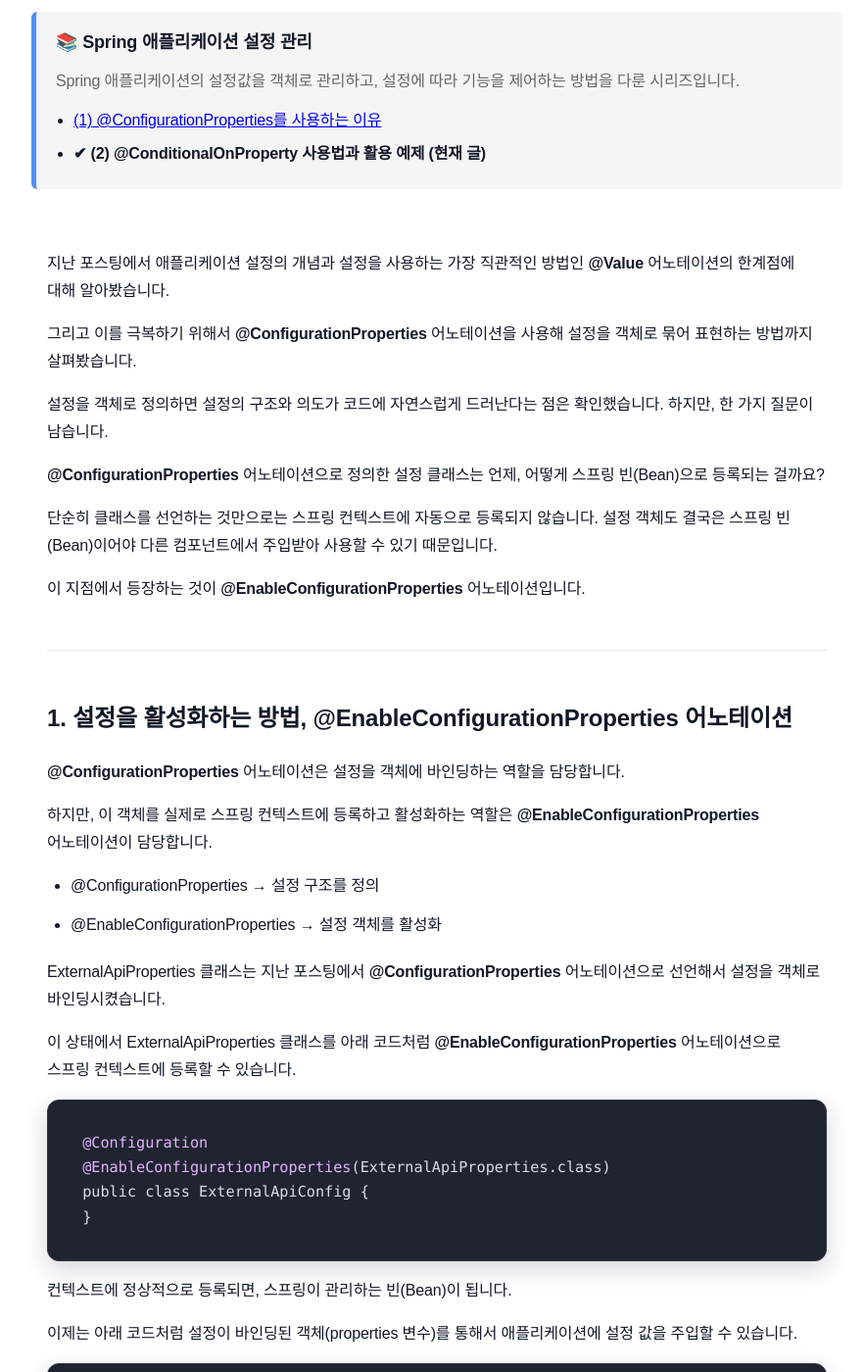
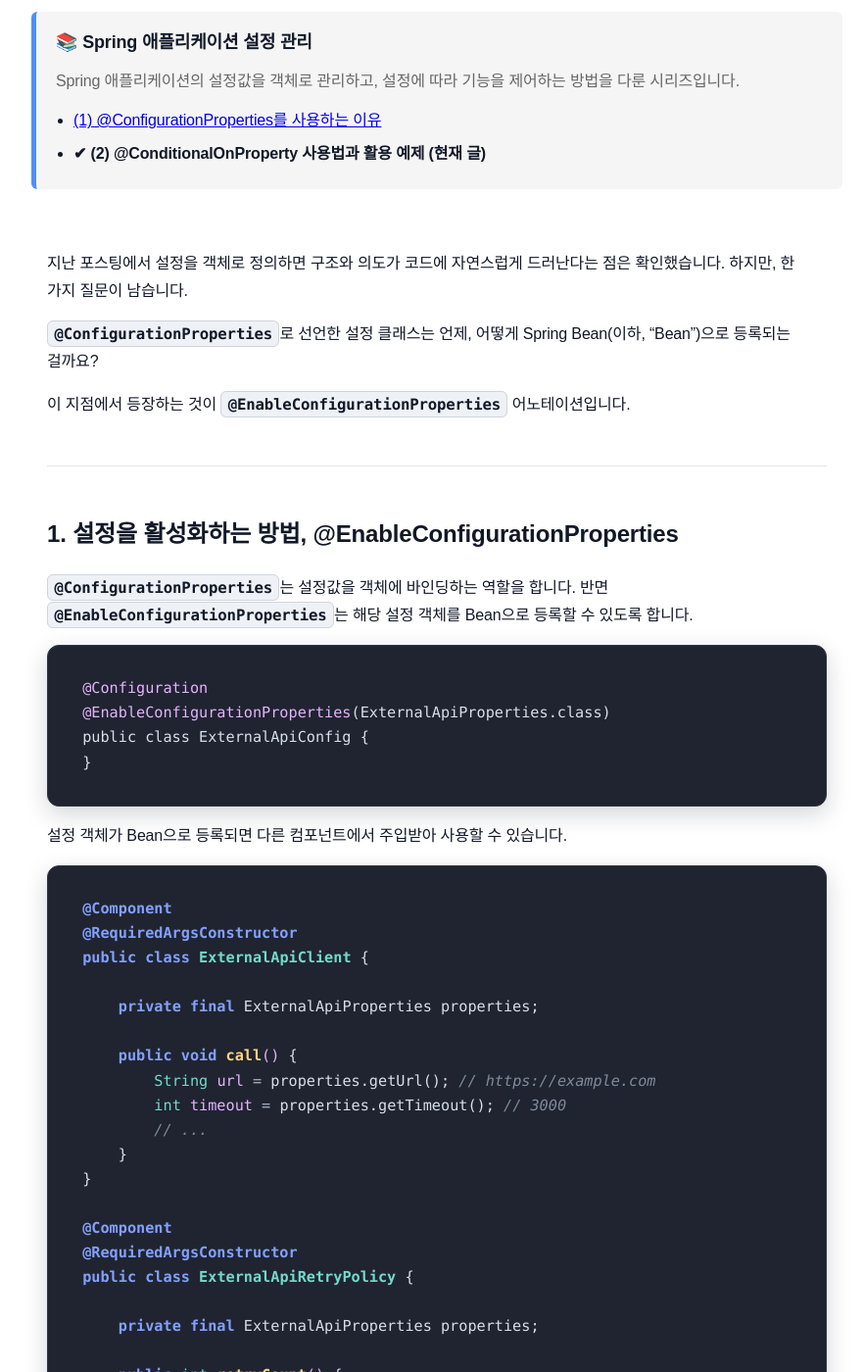
Before and after one commit to sanghoon-lee/sanghoon-lee.github.io, a Jekyll site: the page built from _posts/2026-02-13-Config2.md, in a window 1280 px wide and 1400 px high, scrolled down 393 px. Shown: the whole window at 98% size, without its empty margins (194-1076 px from the left). Built offline with Jekyll 4.4.1, drawn with Linux system fonts in a browser that asks for light colours; nearby versions of some CDN libraries; comment, search, counter and statistics services are not loaded; some of the changed text lies outside the part shown.

Commit message:
설정 2편 시리즈 리라이팅

````diff
--- a/_posts/2026-02-13-Config2.md
+++ b/_posts/2026-02-13-Config2.md
@@ -1,42 +1,26 @@
 ---
 layout: post
-title: "[학습기록] 스프링 애플리케이션 설정 관리: (2) 설정을 활성화하고, 제어하는 방법"
+title: "[학습기록] Spring 애플리케이션 설정 관리: (2) @ConditionalOnProperty 사용법과 활용 예제"
 date: 2026-02-13
 series: spring-config
-description: Spring Boot의 @ConditionalOnProperty 사용법과 설정을 이용해 Bean을 조건부로 등록하는 방법을 예제로 설명합니다.
+description: Spring Boot에서 @EnableConfigurationProperties를 이용해 설정 객체를 등록하고, @ConditionalOnProperty를 사용해 설정값에 따라 Bean을 조건부로 등록하는 방법을 예제와 함께 설명합니다.
 image: /assets/images/springboot.png
 categories: 학습기록
 tags:
   - 자바
 ---
 
-지난 포스팅에서 애플리케이션 설정의 개념과 설정을 사용하는 가장 직관적인 방법인 **@Value** 어노테이션의 한계점에 대해 알아봤습니다.
+지난 포스팅에서 설정을 객체로 정의하면 구조와 의도가 코드에 자연스럽게 드러난다는 점은 확인했습니다. 하지만, 한 가지 질문이 남습니다.
 
-그리고 이를 극복하기 위해서 **@ConfigurationProperties** 어노테이션을 사용해 설정을 객체로 묶어 표현하는 방법까지 살펴봤습니다.
+`@ConfigurationProperties`로 선언한 설정 클래스는 언제, 어떻게 Spring Bean(이하, "Bean")으로 등록되는 걸까요?
 
-설정을 객체로 정의하면 설정의 구조와 의도가 코드에 자연스럽게 드러난다는 점은 확인했습니다. 하지만, 한 가지 질문이 남습니다.
-
-**@ConfigurationProperties** 어노테이션으로 정의한 설정 클래스는 언제, 어떻게 스프링 빈(Bean)으로 등록되는 걸까요?
-
-단순히 클래스를 선언하는 것만으로는 스프링 컨텍스트에 자동으로 등록되지 않습니다. 설정 객체도 결국은 스프링 빈(Bean)이어야 다른 컴포넌트에서 주입받아 사용할 수 있기 때문입니다.
-
-이 지점에서 등장하는 것이 **@EnableConfigurationProperties** 어노테이션입니다.
+이 지점에서 등장하는 것이 `@EnableConfigurationProperties` 어노테이션입니다.
 
 ---
 
-## 1. 설정을 활성화하는 방법, @EnableConfigurationProperties 어노테이션
+## 1. 설정을 활성화하는 방법, @EnableConfigurationProperties
 
-**@ConfigurationProperties** 어노테이션은 설정을 객체에 바인딩하는 역할을 담당합니다.
-
-하지만, 이 객체를 실제로 스프링 컨텍스트에 등록하고 활성화하는 역할은 **@EnableConfigurationProperties** 어노테이션이 담당합니다.
-
-* @ConfigurationProperties → 설정 구조를 정의
-* @EnableConfigurationProperties → 설정 객체를 활성화
-
-ExternalApiProperties 클래스는 지난 포스팅에서 **@ConfigurationProperties** 어노테이션으로 선언해서 설정을 객체로 바인딩시켰습니다.
-
-이 상태에서 ExternalApiProperties 클래스를 아래 코드처럼 **@EnableConfigurationProperties** 어노테이션으로 스프링 컨텍스트에 등록할 수 있습니다.
-
+`@ConfigurationProperties`는 설정값을 객체에 바인딩하는 역할을 합니다. 반면 `@EnableConfigurationProperties`는 해당 설정 객체를 Bean으로 등록할 수 있도록 합니다.
 ```java
 @Configuration
 @EnableConfigurationProperties(ExternalApiProperties.class)
@@ -44,19 +28,14 @@ public class ExternalApiConfig {
 }
 ```
 
-컨텍스트에 정상적으로 등록되면, 스프링이 관리하는 빈(Bean)이 됩니다.
-
-이제는 아래 코드처럼 설정이 바인딩된 객체(properties 변수)를 통해서 애플리케이션에 설정 값을 주입할 수 있습니다.
+설정 객체가 Bean으로 등록되면 다른 컴포넌트에서 주입받아 사용할 수 있습니다.
 
 ```java
 @Component
+@RequiredArgsConstructor
 public class ExternalApiClient {
 
     private final ExternalApiProperties properties;
-
-    public ExternalApiClient(ExternalApiProperties properties) {
-        this.properties = properties;
-    }
 
     public void call() {
         String url = properties.getUrl(); // https://example.com
@@ -66,13 +45,10 @@ public class ExternalApiClient {
 }
 
 @Component
+@RequiredArgsConstructor
 public class ExternalApiRetryPolicy {
 
     private final ExternalApiProperties properties;
-
-    public ExternalApiRetryPolicy(ExternalApiProperties properties) {
-        this.properties = properties;
-    }
 
     public int retryCount() {
         return properties.getRetry(); // 3
@@ -81,11 +57,11 @@ public class ExternalApiRetryPolicy {
 ```
 ---
 
-## 2. @Component와 @EnableConfigurationProperties 어노테이션의 차이
+## 2. @Component와 @EnableConfigurationProperties의 차이
 
 그렇다면 이런 질문이 자연스럽게 떠오릅니다.
 
-**@EnableConfigurationProperties** 어노테이션을 사용하지 않고, 그냥 ExternalApiProperties를 선언할 때 **@Component** 어노테이션을 사용하면 되는 것 아닐까?
+> `@EnableConfigurationProperties`를 사용하지 않고, 그냥 `@Component`를 사용하면 되는 것 아닐까?
 
 실제로 다음과 같이 코드를 작성하는 것도 가능합니다.
 
@@ -102,43 +78,36 @@ public class ExternalApiProperties {
 }
 ```
 
-이렇게 하면 ExternalApiProperties는 컴포넌트 스캔 대상이 되어 자동으로 스프링 컨텍스트에 빈(Bean)으로 등록됩니다.
+이렇게 하면 `ExternalApiProperties`는 컴포넌트 스캔 대상이 되어 자동으로 Spring 컨텍스트에 Bean으로 등록됩니다.
 
-그렇다면 굳이 **@EnableConfigurationProperties** 어노테이션을 사용할 필요가 있을까요?
-
-두 방식의 차이점을 정리해보면 다음과 같습니다.
+그렇다면 굳이 `@EnableConfigurationProperties` 어노테이션을 사용할 필요가 있을까요? 두 방식의 차이점을 정리해보면 다음과 같습니다.
 
 | 구분        | @Component | @EnableConfigurationProperties |
 | --------- | ---------- | ------------------------------ |
 | 등록 방식     | 자동 컴포넌트 스캔 | 명시적 등록                         |
-| 설정 클래스 성격 | 일반 컴포넌트    | 구성 요소                          |
+| 용도 | 일반 컴포넌트    | 설정 객체 등록                          |
 | 라이브러리/모듈화 | 적합하지 않음    | 적합                             |
 | 구조적 명확성   | 비교적 낮음     | 높음                             |
 
-**@Component** 어노테이션을 사용하는 방식이 분명 빠르고 간편해 보입니다. 하지만, 설정 클래스가 많아질수록 설정 객체와 일반 컴포넌트의 구분이 모호해질 수 있습니다.
+`@Component`를 사용하는 방식이 분명 빠르고 간편해 보입니다. 하지만, 설정 클래스가 많아질수록 설정 객체와 일반 컴포넌트를 구분하기 어려워질 수 있습니다.
 
-반면 **@EnableConfigurationProperties** 어노테이션을 사용하면 설정은 “구성 단계에서 활성화되는 요소”라는 인식이 더 분명해질 수 있습니다.
+반면 `@EnableConfigurationProperties`를 사용하면 설정은 **“구성 단계에서 활성화되는 요소”**라는 인식이 더 분명해질 수 있습니다.
 
-**@Component** 어노테이션을 사용해도 설정 클래스가 스캔 대상으로 등록이 되지만, 설정을 위한 별도의 구성 의도를 드러내지 못할 수 있습니다.
-
-그래서 애플리케이션을 **라이브러리/모듈화** 형태로 제공할 계획이 있거나, 설정의 구성(Configuration)을 명확히 분리하고 싶다면 **@EnableConfigurationProperties** 어노테이션을 사용하는 것이 더 적합합니다.
+`@Component`를 사용해도 설정 객체가 Bean으로 등록이 되지만, 설정을 위한 별도의 구성 의도를 드러내지 못할 수 있습니다. 일반적인 애플리케이션이라면 `@Component`를 사용해도 큰 문제는 없습니다. 하지만 설정의 역할을 명확히 구분하거나 라이브러리 형태로 제공한다면 `@EnableConfigurationProperties`를 사용하는 것이 더 적합합니다.
 
 ---
 
-## 3. 설정에 따라 동작을 제어하는 방법, @ConditionalOnProperty 어노테이션
+## 3. 설정에 따라 동작을 제어하는 방법, @ConditionalOnProperty
 
 때로는 특정 설정 값에 따라 애플리케이션의 동작을 수행하는 코드를 분기 처리해야 할 필요가 있습니다.
 
-**예시) 설정 값에 따라 코드 분기가 필요한 경우**
-* 특정 기능의 동작을 ON/OFF
-* 운영 환경에서만 특정 빈(Bean)을 활성화
-* 테스트 환경에서만 특정 빈(Bean)을 비활성화
+* 특정 기능의 ON/OFF
+* 캐시 기능 활성화 여부
+* 외부 API 연동 기능 활성화 여부
 
-이때, **@ConditionalOnProperty** 어노테이션을 사용할 수 있습니다.
+이때, `@ConditionalOnProperty`를 사용할 수 있습니다. `@ConditionalOnProperty`는 특정 설정값의 존재 여부나 값에 따라 Bean 등록 여부를 결정하는 어노테이션입니다.
 
-**@ConditionalOnProperty**는 설정 값이 존재하거나, 특정한 조건과 일치할 때만 스프링 컨텍스트에 빈(Bean)을 등록하도록 제어하는 어노테이션입니다.
-
-지금까지 사용한 `application.yaml` 파일에 enabled라는 설정을 추가해보겠습니다.
+지금까지 사용한 `application.yml` 파일에 `enabled`라는 설정을 추가해보겠습니다.
 
 ```yaml
 external:
@@ -149,41 +118,36 @@ external:
     enabled: true
 ```
 
-아래 코드와 같이 **@ConditionalOnProperty** 어노테이션으로 선언하면 external.api.enabled의 값이 true인 경우에만 ExternalApiClient가 빈(Bean)으로 등록되게 제어할 수 있습니다.
+아래처럼 `@ConditionalOnProperty`으로 선언하면 `external.api.enabled`의 값이 true인 경우에만 `ExternalApiClient`가 Bean으로 등록됩니다.
 
 ```java
 @Component
+@RequiredArgsConstructor
 @ConditionalOnProperty(
-        prefix = "external.api",
-        name = "enabled",
-        havingValue = true,
-        matchIfMissing = false)
+        prefix = "external.api",    // 설정 키의 공통 접두사
+        name = "enabled",           // 확인할 설정 이름
+        havingValue = "true",       // true일 때만 Bean 등록
+        matchIfMissing = false)     // 설정이 없으면 Bean 등록하지 않음
 public class ExternalApiClient {
 
     private final ExternalApiProperties properties;
 
-    public ExternalApiClient(ExternalApiProperties properties) {
-        this.properties = properties;
-    }
-
     public void call() {
-        String url = properties.getUrl(); // https://example.com
-        int timeout = properties.getTimeout(); // 3000
+        String url = properties.getUrl();       // https://example.com
+        int timeout = properties.getTimeout();  // 3000
         // ...
     }
 }
 ```
 
-**@ConditionalOnProperty** 어노테이션은 설정이 단순히 값을 전달하는 역할을 넘어, 애플리케이션의 구성 자체를 제어하는 역할을 하게 만듭니다.
-
-즉, 설정이 애플리케이션이 어떻게 동작해야 하는지 결정하게 되는 것입니다.
+반대로 `external.api.enabled`의 값이 false이거나, 설정이 존재하지 않으면 `ExternalApiClient`는 Bean으로 등록되지 않습니다. 즉, `@ConditionalOnProperty`를 사용하면 단순히 설정값을 전달하는 역할을 넘어 애플리케이션의 구성과 기능 활성화 여부까지 제어할 수 있습니다.
 
 ---
 
 ## 4. 마무리
 
-지금까지는 애플리케이션의 설정의 중요성을 제대로 인지하지 못하고 있었습니다.
+`@ConfigurationProperties`는 설정을 객체로 관리하기 위한 기능이고, `@EnableConfigurationProperties`는 설정 객체를 Bean으로 등록하기 위한 기능입니다.
 
-그러다보니 운영을 계속 하다보면 설정은 관리가 어려워지고, 코드도 점점 지저분해지는 것이 어쩌면 당연했던 것 같습니다.
+그리고 `@ConditionalOnProperty`를 함께 사용하면 설정값에 따라 Bean 등록 여부를 제어할 수 있습니다.
 
-뒤늦게라도 중요성을 깨닫고, 조금이라도 공부하게 된 것이 그나마 다행인 것 같습니다. 이제 실무에서도 설정의 구조와 방식의 설계에 보다 신경을 쓰도록 하겠습니다.
+이처럼 Spring에서는 설정을 단순한 값이 아니라, 애플리케이션의 구성과 동작을 제어하는 요소로 활용할 수 있습니다.
````
Also changed, not shown: _posts/2026-07-13-leader.md (+1 -1 lines).
